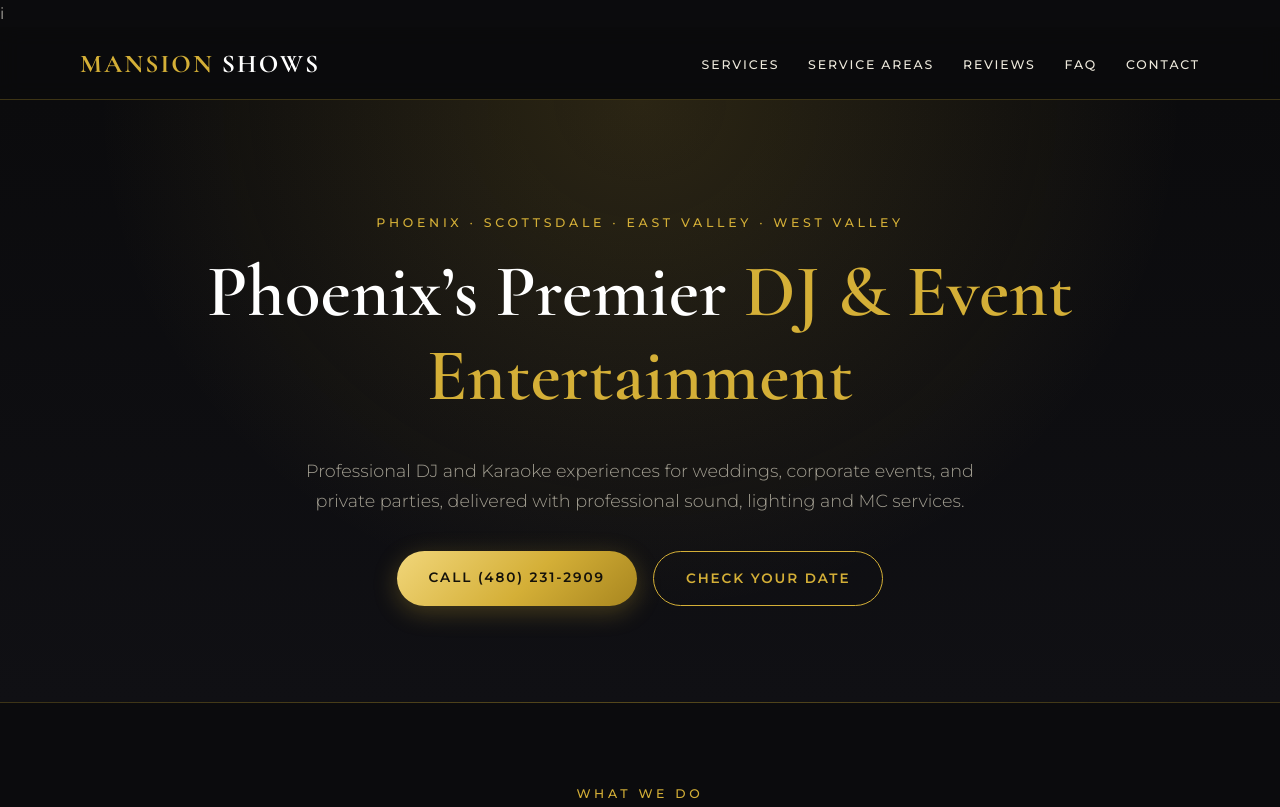
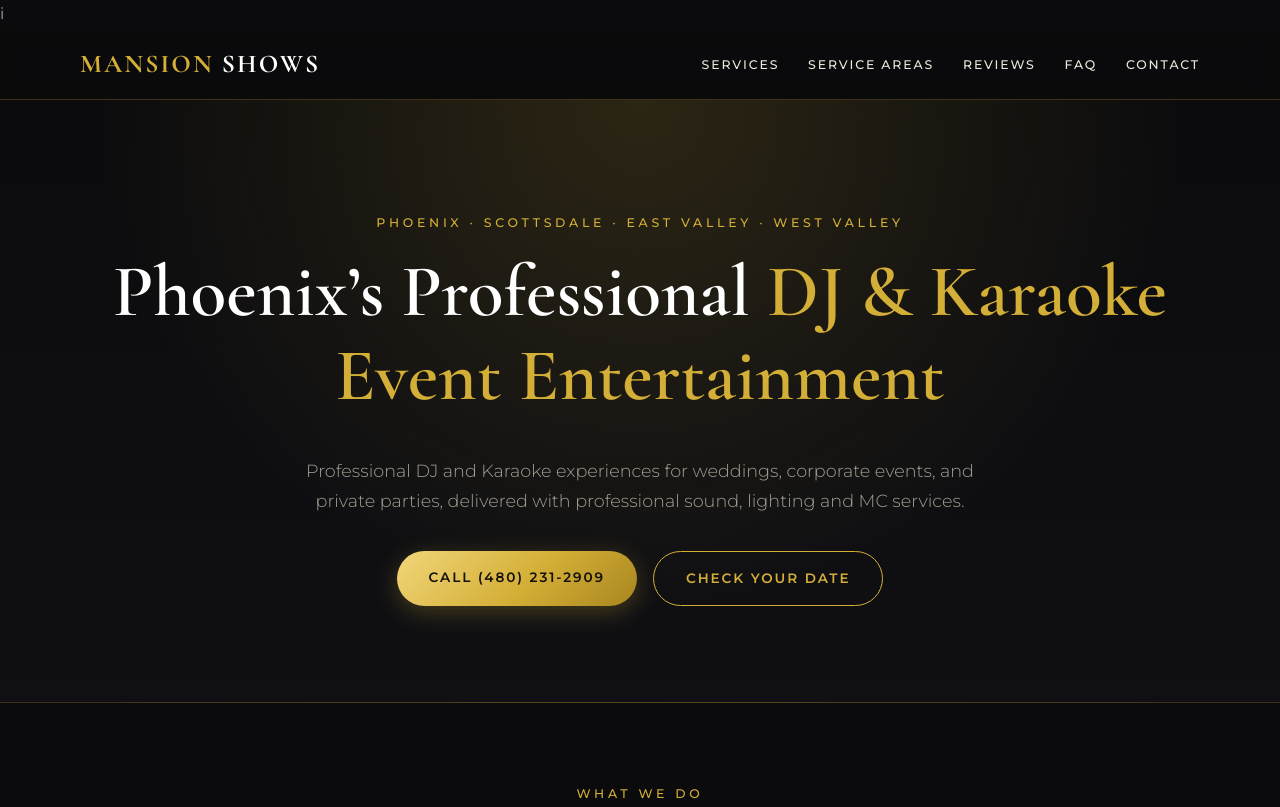
Before and after one commit to DJKIMFOSTER/mansionshows, a plain HTML site: page index.html in a window 1280 px wide. Shown: the top 807 px of the page. Drawn offline with nearby package versions, Linux system fonts and the light colour scheme.

```diff
--- a/index.html
+++ b/index.html
@@ -346,7 +346,7 @@ i<!DOCTYPE html>
     <section class="hero">
       <div class="container">
         <span class="eyebrow">Phoenix · Scottsdale · East Valley · West Valley</span>
-        <h1>Phoenix’s Premier <em>DJ &amp; Event Entertainment</em></h1>
+        <h1>Phoenix’s Professional <em>DJ &amp; Karaoke Event Entertainment</em></h1>
         <p class="lead">Professional DJ and Karaoke experiences for weddings, corporate events, and private parties, delivered with professional sound, lighting and MC services.</p>
         <div class="hero-actions">
           <a href="tel:+14802312909" class="btn btn-gold">Call (480) 231-2909</a>
```
